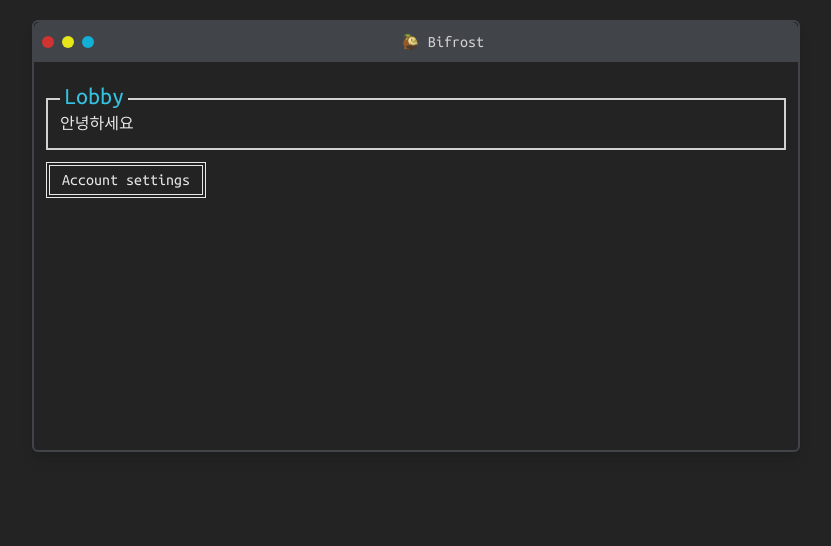
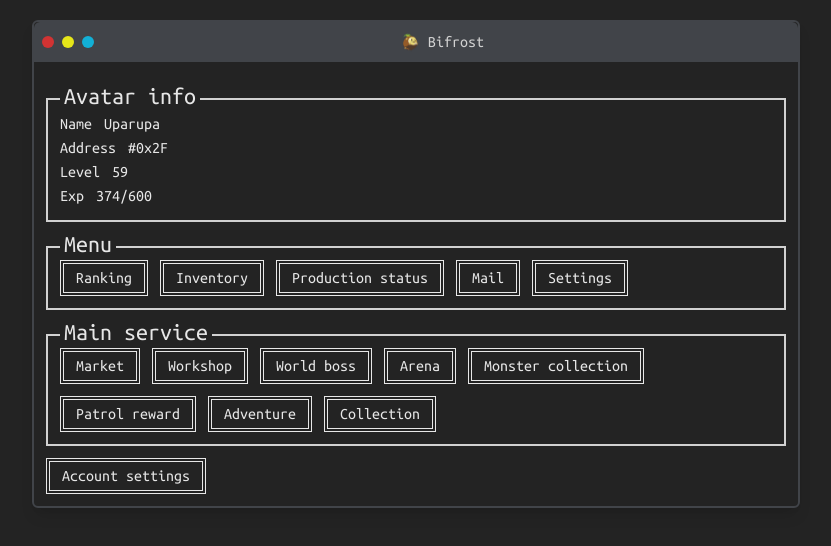
Before and after one commit to upa-r-upa/bifrost, a React (Vite) app: page / in a window 1280 px wide. Shown: the top 546 px of the page, without its empty margins (224-1055 px from the left). Built offline with nearby package versions, Linux system fonts and the light colour scheme.

Commit message:
feat: Add lobby layout

```diff
--- a/src/constants/routes.ts
+++ b/src/constants/routes.ts
@@ -2,6 +2,21 @@ enum ROUTES {
   MAIN = "/",
   AUTH = "/auth",
   ACCOUNT = "/account",
+  MARKET = "/market",
+  RANKING = "/ranking",
+  SETTINGS = "/settings",
+
+  WORKSHOP = "/auth/workshop",
+  MAIL = "/auth/mail",
+
+  INVENTORY = "/auth/inventory",
+  PRODUCTION_STATUS = "/auth/production-status",
+  ARENA = "/auth/arena",
+  WORLD_BOSS = "/auth/world-boss",
+  MONSTER_COLLECTION = "/auth/monster-collection",
+  PATROL_REWARD = "/auth/patrol-reward",
+  ADVENTURE = "/auth/adventure",
+  COLLECTION = "/auth/collection",
 }
 
 export default ROUTES;
--- a/src/pages/MainPage/Lobby.tsx
+++ b/src/pages/MainPage/Lobby.tsx
@@ -1,9 +1,99 @@
 import TerminalContainer from "@/components/TerminalContainer";
+import ROUTES from "@/constants/routes";
+import { formatAddress } from "@/utils/format";
+import { NavLink } from "react-router-dom";
+
+interface Navigation {
+  name: string;
+  path: ROUTES;
+}
+
+const NavigationList: Array<Navigation> = [
+  { name: "Market", path: ROUTES.MARKET },
+  { name: "Workshop", path: ROUTES.WORKSHOP },
+  { name: "World boss", path: ROUTES.WORLD_BOSS },
+  { name: "Arena", path: ROUTES.ARENA },
+  { name: "Monster collection", path: ROUTES.MONSTER_COLLECTION },
+  { name: "Patrol reward", path: ROUTES.PATROL_REWARD },
+  { name: "Adventure", path: ROUTES.ADVENTURE },
+  { name: "Collection", path: ROUTES.COLLECTION },
+];
+
+const MenuList: Array<Navigation> = [
+  {
+    name: "Ranking",
+    path: ROUTES.RANKING,
+  },
+  {
+    name: "Inventory",
+    path: ROUTES.INVENTORY,
+  },
+  {
+    name: "Production status",
+    path: ROUTES.PRODUCTION_STATUS,
+  },
+  {
+    name: "Mail",
+    path: ROUTES.MAIL,
+  },
+  {
+    name: "Settings",
+    path: ROUTES.SETTINGS,
+  },
+];
 
 export default function Lobby() {
   return (
-    <TerminalContainer title="Lobby" type="highlight">
-      안녕하세요
-    </TerminalContainer>
+    <>
+      <TerminalContainer title="Avatar info" type="sub" className="">
+        <div className="flex items-center gap-3">
+          <p>Name</p>
+          <p>Uparupa</p>
+        </div>
+
+        <div className="flex items-center gap-3">
+          <p>Address</p>
+          <p>{formatAddress("0x2F2468F90B9CC5E4992Edfb87d9B8A018959c352")}</p>
+        </div>
+
+        <div className="flex items-center gap-3">
+          <p>Level</p>
+          <p>59</p>
+        </div>
+
+        <div className="flex items-center gap-3">
+          <p>Exp</p>
+          <p>374/600</p>
+        </div>
+      </TerminalContainer>
+
+      <TerminalContainer
+        title="Menu"
+        type="sub"
+        className="flex gap-3 flex-wrap"
+      >
+        {MenuList.map(({ name, path }) => {
+          return (
+            <NavLink to={path} key={name}>
+              <button className="btn">{name}</button>
+            </NavLink>
+          );
+        })}
+      </TerminalContainer>
+
+      <TerminalContainer
+        title="Main service"
+        type="sub"
+        className="flex gap-3 flex-wrap"
+      >
+        {NavigationList.map(({ name, path }) => {
+          return (
+            <NavLink to={path} key={path}>
+              <button className="btn">{name}</button>
+            </NavLink>
+          );
+        })}
+      </TerminalContainer>
+    </>
   );
 }
--- a/src/pages/MainPage/index.tsx
+++ b/src/pages/MainPage/index.tsx
@@ -8,9 +8,9 @@ export default function MainPage() {
     <>
       <Lobby />
 
-      <button className="mt-3 btn">
-        <NavLink to={ROUTES.ACCOUNT}>Account settings</NavLink>
-      </button>
+      <NavLink to={ROUTES.ACCOUNT} className="w-max">
+        <button className="mt-3 btn">Account settings</button>
+      </NavLink>
     </>
   );
 }
--- a/src/utils/format.tsx
+++ b/src/utils/format.tsx
@@ -1,4 +1,3 @@
 export const formatAddress = (address: string): string => {
-  if (!address.startsWith("0x") || address.length <= 10) return address;
-  return `${address.slice(0, 6)}...${address.slice(-4)}`;
+  return "#" + address.slice(0, 4);
 };
```
Also changed, not shown: src/graphql-mimir/codegen.yaml (+5 -5 lines).
